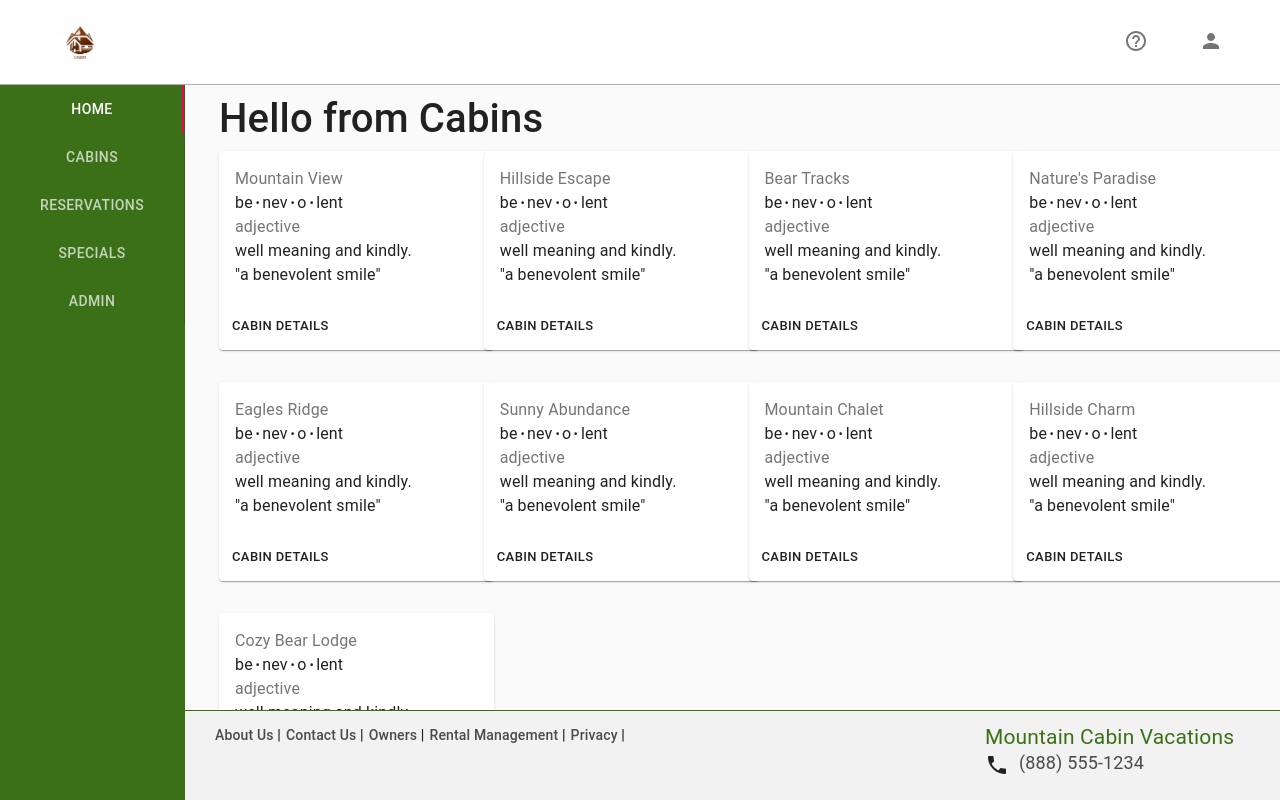
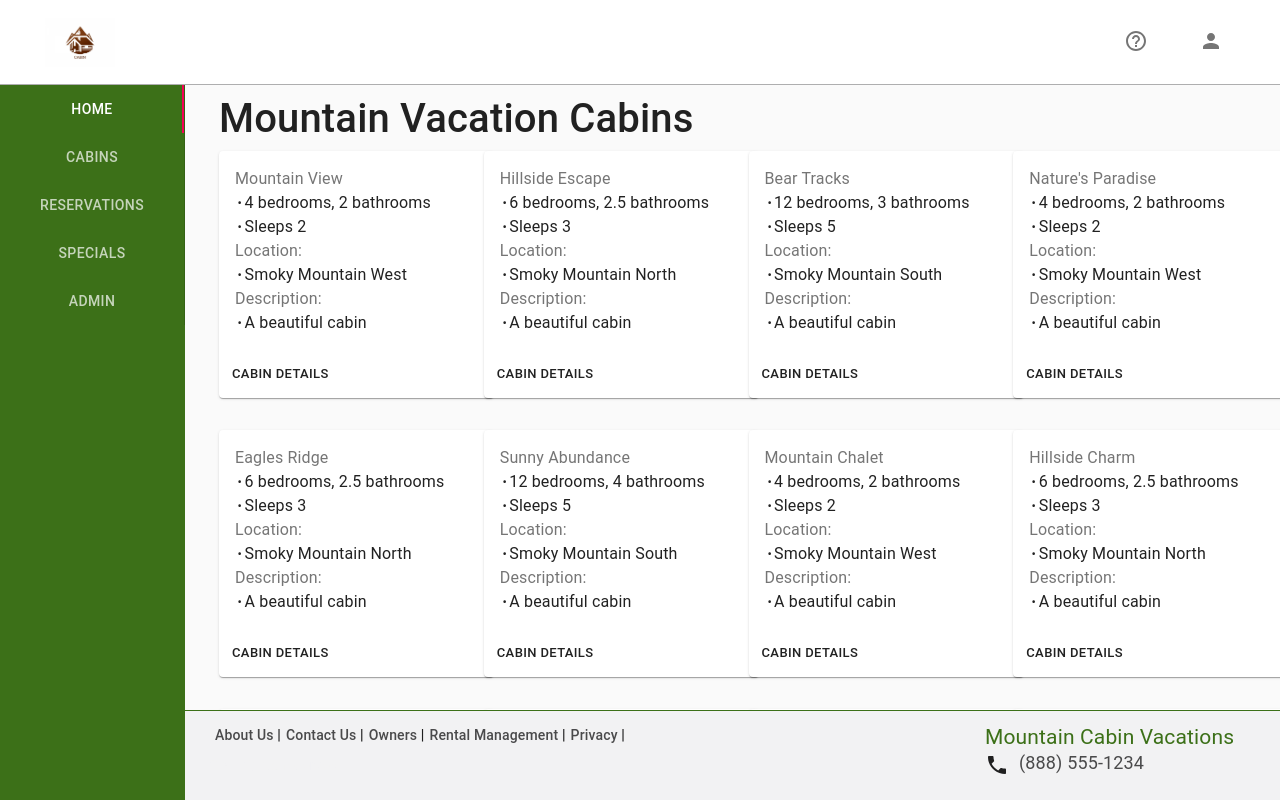
Before and after one commit to AllenConway/ReactMMApp, a React (Create React App) app: page /cabins in a window 1280 px wide. Built offline with nearby package versions, Linux system fonts and the light colour scheme.

Commit message:
Added additional cabin model fields and data

```diff
--- a/public/cabins.json
+++ b/public/cabins.json
@@ -3,54 +3,108 @@
       "id": 1,
       "name": "Mountain View",
       "location": "Smoky Mountain West",
-      "occupancy": 4
+      "bedrooms": 2,
+      "bathrooms": 2,
+      "occupancy": 4,
+      "description": "A beautiful cabin"
     },
     {
       "id": 2,
       "name": "Hillside Escape",
       "location": "Smoky Mountain North",
-      "occupancy": 6
+      "bedrooms": 3,
+      "bathrooms": 2.5,
+      "occupancy": 6,
+      "description": "A beautiful cabin"
     },
     {
       "id": 3,
       "name": "Bear Tracks",
       "location": "Smoky Mountain South",
-      "occupancy": 12
+      "bedrooms": 5,
+      "bathrooms": 3,
+      "occupancy": 12,
+      "description": "A beautiful cabin"
     },
     {
       "id": 4,
       "name": "Nature's Paradise",
       "location": "Smoky Mountain West",
-      "occupancy": 4
+      "bedrooms": 2,
+      "bathrooms": 2,
+      "occupancy": 4,
+      "description": "A beautiful cabin"
     },
     {
       "id": 5,
       "name": "Eagles Ridge",
       "location": "Smoky Mountain North",
-      "occupancy": 6
+      "bedrooms": 3,
+      "bathrooms": 2.5,
+      "occupancy": 6,
+      "description": "A beautiful cabin"
     },
     {
       "id": 6,
       "name": "Sunny Abundance",
       "location": "Smoky Mountain South",
-      "occupancy": 12
+      "bedrooms": 5,
+      "bathrooms": 4,
+      "occupancy": 12,
+      "description": "A beautiful cabin"
     },
     {
       "id": 7,
       "name": "Mountain Chalet",
       "location": "Smoky Mountain West",
-      "occupancy": 4
+      "bedrooms": 2,
+      "bathrooms": 2,
+      "occupancy": 4,
+      "description": "A beautiful cabin"
     },
     {
       "id": 8,
       "name": "Hillside Charm",
       "location": "Smoky Mountain North",
-      "occupancy": 6
+      "bedrooms": 3,
+      "bathrooms": 2.5,
+      "occupancy": 6,
+      "description": "A beautiful cabin"
     },
     {
       "id": 9,
       "name": "Cozy Bear Lodge",
       "location": "Smoky Mountain South",
-      "occupancy": 12
+      "bedrooms": 4,
+      "bathrooms": 3.5,
+      "occupancy": 12,
+      "description": "A beautiful cabin"
+    },
+    {
+      "id": 10,
+      "name": "Smoky Mountain Lodge",
+      "location": "Smoky Mountain West",
+      "bedrooms": 1,
+      "bathrooms": 1.5,
+      "occupancy": 4,
+      "description": "A beautiful cabin"
+    },
+    {
+      "id": 11,
+      "name": "Papa Bear's Lodge",
+      "location": "Smoky Mountain North",
+      "bedrooms": 3,
+      "bathrooms": 2.5,
+      "occupancy": 6,
+      "description": "A beautiful cabin"
+    },
+    {
+      "id": 12,
+      "name": "Lookout Lodge",
+      "location": "Smoky Mountain South",
+      "bedrooms": 5,
+      "bathrooms": 4.5,
+      "occupancy": 12,
+      "description": "A beautiful cabin"
     }
 ]
--- a/src/@core/models/Cabin.model.ts
+++ b/src/@core/models/Cabin.model.ts
@@ -2,5 +2,8 @@ export interface CabinModel {
     id: number;
     name: string;
     location: string;
+    bedrooms: number;
+    bathrooms: number;
     occupancy: number;
+    description: string;
   }
--- a/src/components/Cabins/Cabin.tsx
+++ b/src/components/Cabins/Cabin.tsx
@@ -21,15 +21,22 @@ const Cabin: React.FC<CabinModel> = (props) => {
             {props.name}
           </Typography>
           <Typography component="h2">
-            be{bull}nev{bull}o{bull}lent
+            {bull}{props.occupancy} bedrooms, {props.bathrooms} bathrooms
+          </Typography>
+          <Typography component="h2">
+            {bull}Sleeps {props.bedrooms}
           </Typography>
           <Typography className={styles.pos} color="textSecondary">
-            adjective
+            Location:
+          </Typography>
+          <Typography component="h2">
+            {bull}{props.location}
+          </Typography>
+          <Typography className={styles.pos} color="textSecondary">
+            Description:
           </Typography>
           <Typography component="p">
-            well meaning and kindly.
-            <br />
-            {'"a benevolent smile"'}
+          {bull}{props.description}
           </Typography>
         </CardContent>
         <CardActions>
--- a/src/components/Cabins/Cabins.tsx
+++ b/src/components/Cabins/Cabins.tsx
@@ -7,7 +7,6 @@ import { CabinModel } from "../../@core/models/Cabin.model";
 const Cabins: React.FC = () => {
   //use React hooks
   const [cabinData, setCabinData] = useState<CabinModel[]>([]);
-  const [cabinId, setCabinId] = useState(0);
 
   useEffect(() => {
     // ensure mock data is in /public folder so it can be fetched locally without getting a 404 in the browser
@@ -18,7 +17,7 @@ const Cabins: React.FC = () => {
 
   return (
     <>
-      <Greeting greetingMessage="Hello from Cabins" />
+      <Greeting greetingMessage="Mountain Vacation Cabins" />
       <Grid container spacing={4}>
         {cabinData.map(cabin => (
           <Grid key={cabin.id} item md={3}>
```
